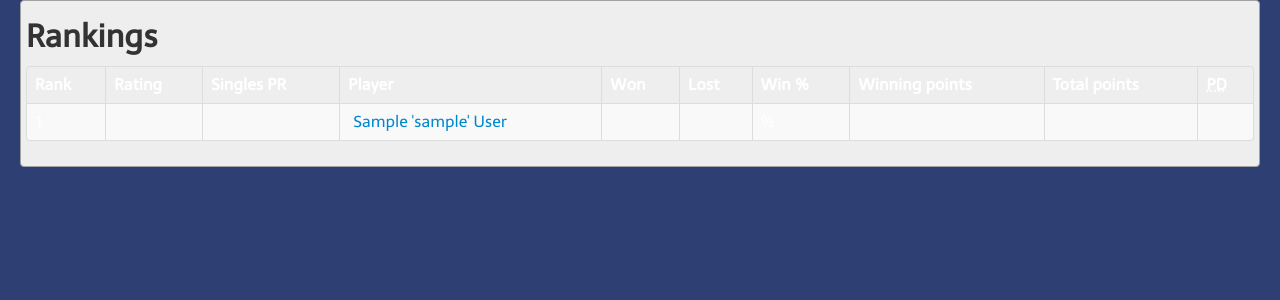
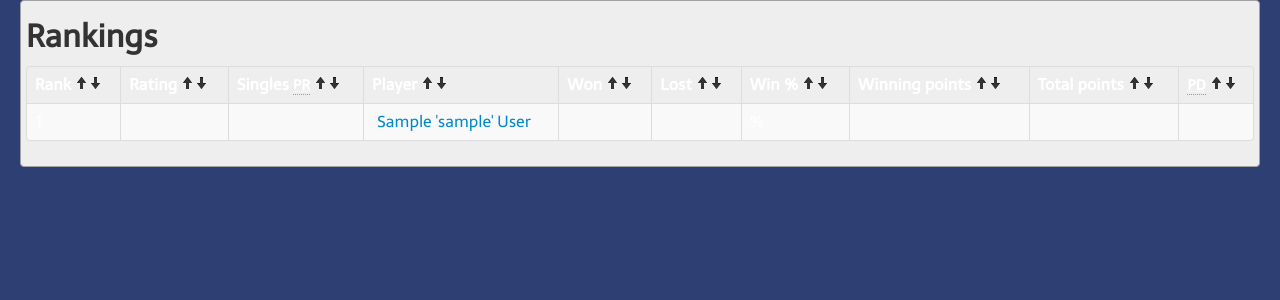
Before and after one commit to davidyell/Ping-Pong-Tracker, a CakePHP app: the page made by app/View/Players/rankings.ctp in a window 1280 px wide. Shown: the part 114-414 px from the top of the page. Run offline with PHP 8.4 and a stand-in for CakePHP, Linux system fonts and the light colour scheme; the template is opened without the code that fills it: most values are stand-ins (such as "Sample title", 1, 10 or a date in 2020); data that the repository does not hold is empty; some libraries are stand-ins or nearby versions.

Commit message:
Updated the rankings view to include sorting arrows.

```diff
--- a/app/View/Players/rankings.ctp
+++ b/app/View/Players/rankings.ctp
@@ -3,16 +3,16 @@
     <table cellpadding="0" cellspacing="0" class="table table-bordered table-striped" id="rankings">
         <thead>
             <tr>
-                <th data-sort="int">Rank</th>
-                <th data-sort="float">Rating</th>
-                <th data-sort="float">Singles PR</th>
-                <th data-sort="string">Player</th>
-                <th data-sort="int">Won</th>
-                <th data-sort="int">Lost</th>
-                <th data-sort="flaot">Win %</th>
-                <th data-sort="int" class="hidden-phone">Winning points</th>
-                <th data-sort="int" class="hidden-phone">Total points</th>
-                <th data-sort="int"><acronym title="Points difference">PD</acronym></th>
+                <th data-sort="int">Rank <i class="icon-arrow-up"></i><i class="icon-arrow-down"></i></th>
+                <th data-sort="float">Rating <i class="icon-arrow-up"></i><i class="icon-arrow-down"></i></th>
+                <th data-sort="float">Singles <abbr class="initialism" title="Performance rating">PR</abbr> <i class="icon-arrow-up"></i><i class="icon-arrow-down"></i></th>
+                <th data-sort="string">Player <i class="icon-arrow-up"></i><i class="icon-arrow-down"></i></th>
+                <th data-sort="int">Won <i class="icon-arrow-up"></i><i class="icon-arrow-down"></i></th>
+                <th data-sort="int">Lost <i class="icon-arrow-up"></i><i class="icon-arrow-down"></i></th>
+                <th data-sort="flaot">Win % <i class="icon-arrow-up"></i><i class="icon-arrow-down"></i></th>
+                <th data-sort="int" class="hidden-phone">Winning points <i class="icon-arrow-up"></i><i class="icon-arrow-down"></i></th>
+                <th data-sort="int" class="hidden-phone">Total points <i class="icon-arrow-up"></i><i class="icon-arrow-down"></i></th>
+                <th data-sort="int"><abbr class="initialism" title="Points difference">PD</abbr> <i class="icon-arrow-up"></i><i class="icon-arrow-down"></i></th>
             </tr>
         </thead>
         <tbody>
```
